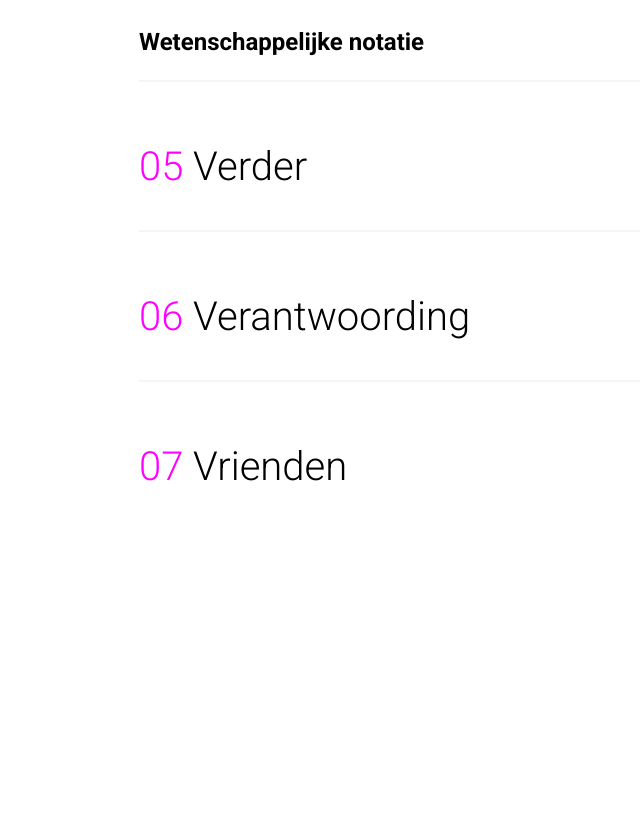
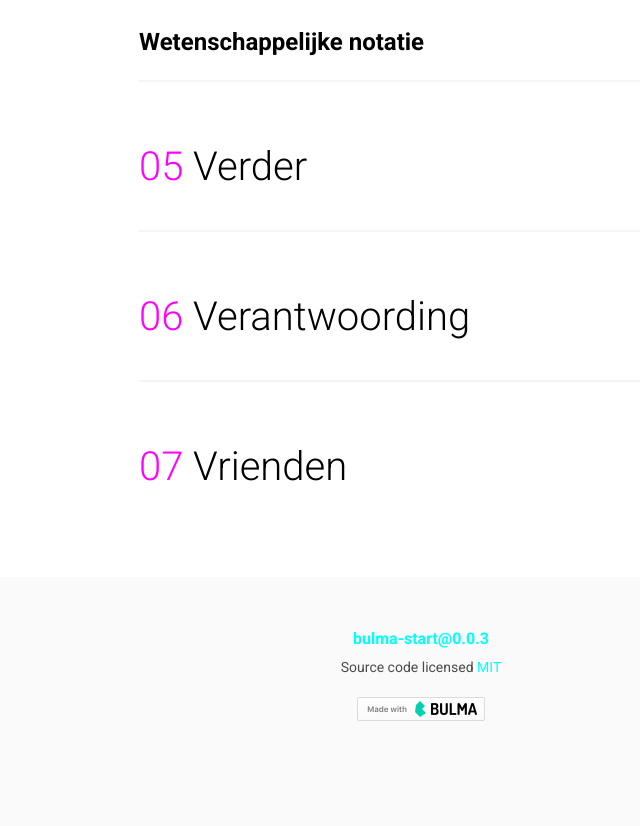
Before and after one commit to winnydejong/ahomk, a website: page index.html in a window 1280 px wide. Shown: the part 6235-7061 px from the top of the page, without its empty margins (219-859 px from the left). Before the commit the page ends 6812 px from the top, so only its background shows below. Drawn offline with nearby package versions, Linux system fonts and the light colour scheme; files whose address does not match are found by name; a web font is replaced by a local one.

Commit message:
+ footer

```diff
--- a/index.html
+++ b/index.html
@@ -122,5 +122,28 @@
               </div>
             </div>
           </section>
+          <footer class="footer has-text-centered">
+            <div class="container">
+               <div class="columns">
+                <div class="column is-8-desktop is-offset-2-desktop">
+                  <p>
+                    <strong class="has-text-weight-semibold">
+                      <a href="https://www.npmjs.com/package/bulma-start">bulma-start@0.0.3</a>
+                    </strong>
+                  </p>
+                  <p>
+                    <small>
+                      Source code licensed <a href="http://opensource.org/licenses/mit-license.php">MIT</a>
+                    </small>
+                  </p>
+                  <p style="margin-top: 1rem;">
+                    <a href="http://bulma.io">
+                      <img src="made-with-bulma.png" alt="Made with Bulma" width="128" height="24">
+                    </a>
+                  </p>
+                </div>
+              </div>
+            </div>
+          </footer>
         </body>
-        </html>
+      </html>
```
